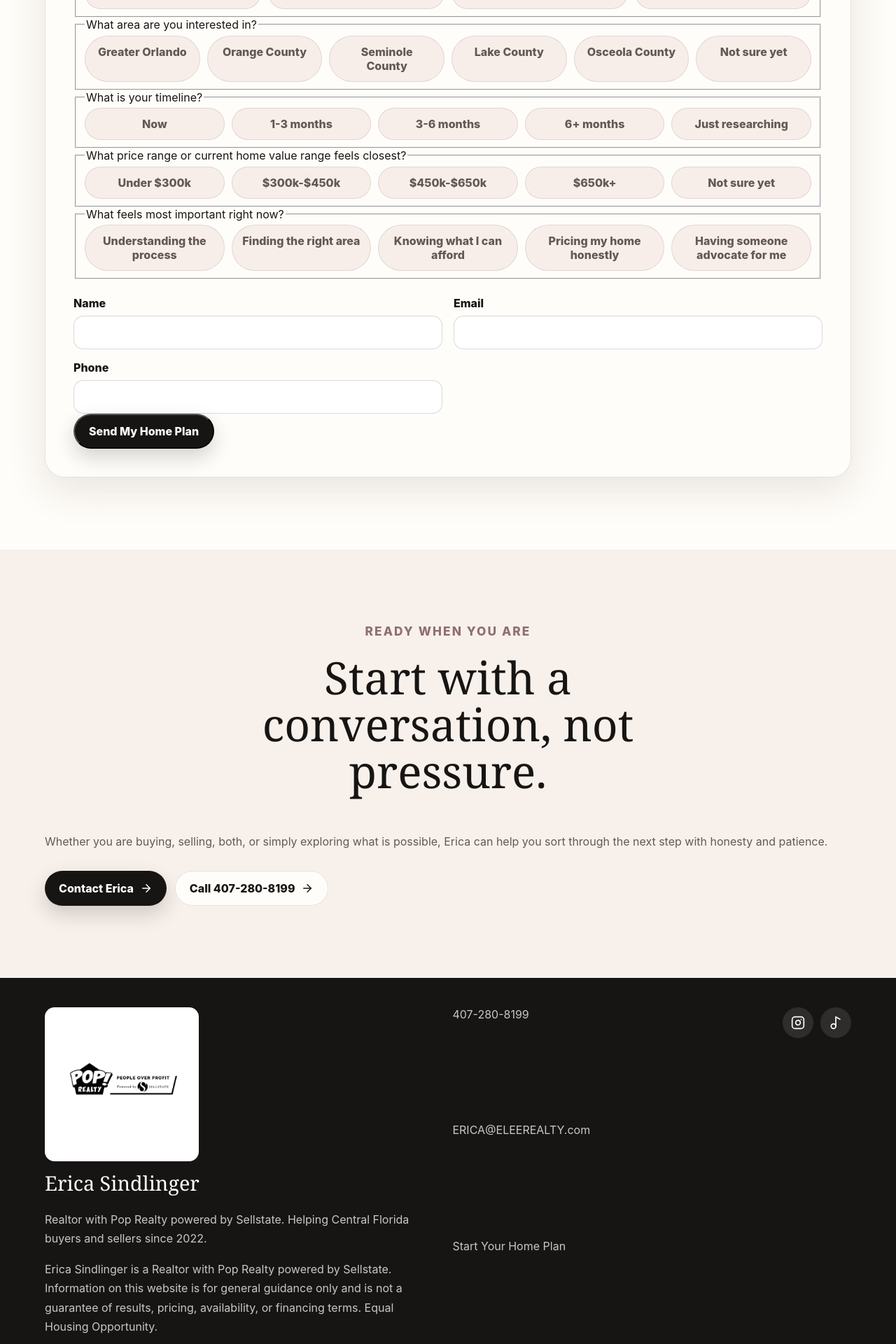
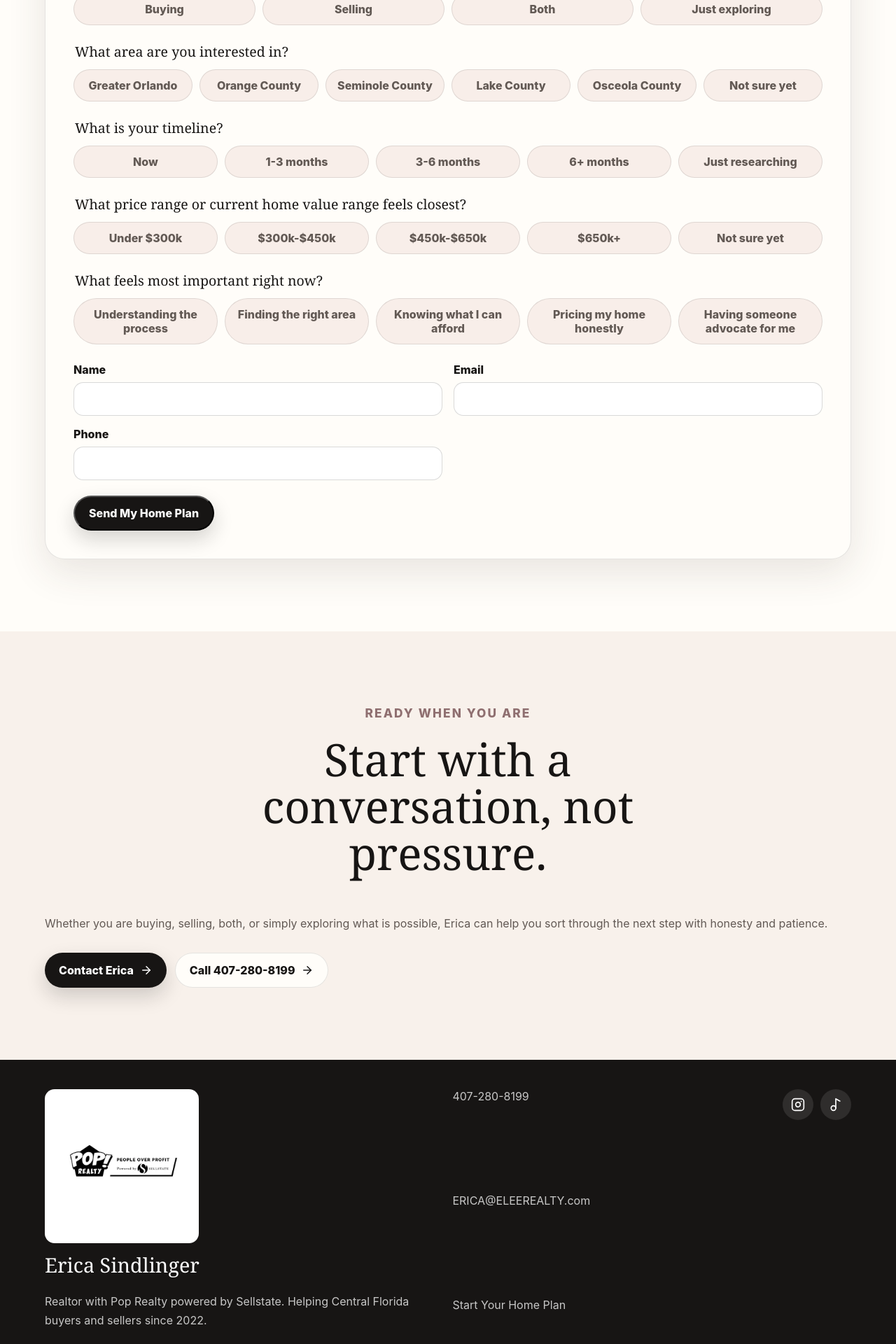
Before and after one commit to ericasinds/erica-sindlinger-realtor-web, a React (Vite) app: page / in a window 1280 px wide. Shown: the part 8480-10400 px from the top of the page at 70% size. Built offline with nearby package versions, Linux system fonts and the light colour scheme.

Commit message:
Personalize Erica realtor site messaging

```diff
--- a/src/styles/parts/part3.css
+++ b/src/styles/parts/part3.css
@@ -8,7 +8,7 @@
 }
 .feature-item h3 { margin-bottom: 8px; }
 .page-hero {
-  background: linear-gradient(135deg, #fffdf9 0%, #f0dfd7 100%);
+  background: linear-gradient(135deg, #fffdf9 0%, #f0dfd7 68%, #efe4d0 100%);
   border-bottom: 1px solid var(--line);
   padding: clamp(64px, 9vw, 126px) clamp(18px, 5vw, 72px);
 }
@@ -22,6 +22,7 @@
   padding: clamp(24px, 4vw, 40px);
 }
 .form-grid { display: grid; gap: 16px; grid-template-columns: repeat(2, minmax(0, 1fr)); margin-top: 24px; }
+.compact-contact { margin-bottom: 22px; }
 .form-grid .full { grid-column: 1 / -1; }
 label { color: var(--ink); display: grid; font-weight: 800; gap: 8px; }
 input, select, textarea {
@@ -35,6 +36,9 @@ input, select, textarea {
 textarea { min-height: 124px; resize: vertical; }
 .error-text { color: #9f3f30; font-weight: 700; }
 .success-box { background: #eef5ed; border: 1px solid #c7dcc4; border-radius: 18px; padding: 18px; }
+.quiz-grid { display: grid; gap: 24px; margin: 26px 0; }
+fieldset { border: 0; margin: 0; padding: 0; }
+legend { color: var(--ink); font-family: Georgia, "Times New Roman", serif; font-size: 1.22rem; margin-bottom: 12px; }
 .option-grid { display: grid; gap: 10px; grid-template-columns: repeat(auto-fit, minmax(160px, 1fr)); }
 .choice input { inline-size: 1px; opacity: 0; position: absolute; }
 .choice span {
@@ -47,7 +51,7 @@ textarea { min-height: 124px; resize: vertical; }
   padding: 12px 14px;
   text-align: center;
 }
-.choice input:checked + span { background: var(--ink); color: white; }
+.choice input:checked + span { background: var(--emerald); color: white; }
 .testimonial-card blockquote { color: var(--muted); line-height: 1.7; margin: 0 0 18px; }
 .empty-state { margin: 0 auto; max-width: 740px; text-align: center; }
 .contact-layout { align-items: start; display: grid; gap: 22px; grid-template-columns: 0.72fr 1.28fr; }
@@ -64,3 +68,4 @@ textarea { min-height: 124px; resize: vertical; }
 .footer p, .footer a { color: rgba(255,255,255,.76); }
 .footer h2 { color: white; font-size: 1.8rem; }
 .footer-logo { background: white; border-radius: 14px; margin-bottom: 16px; padding: 10px; width: 220px; }
+.footer-disclaimer { font-size: 0.78rem; max-width: 620px; }
```
